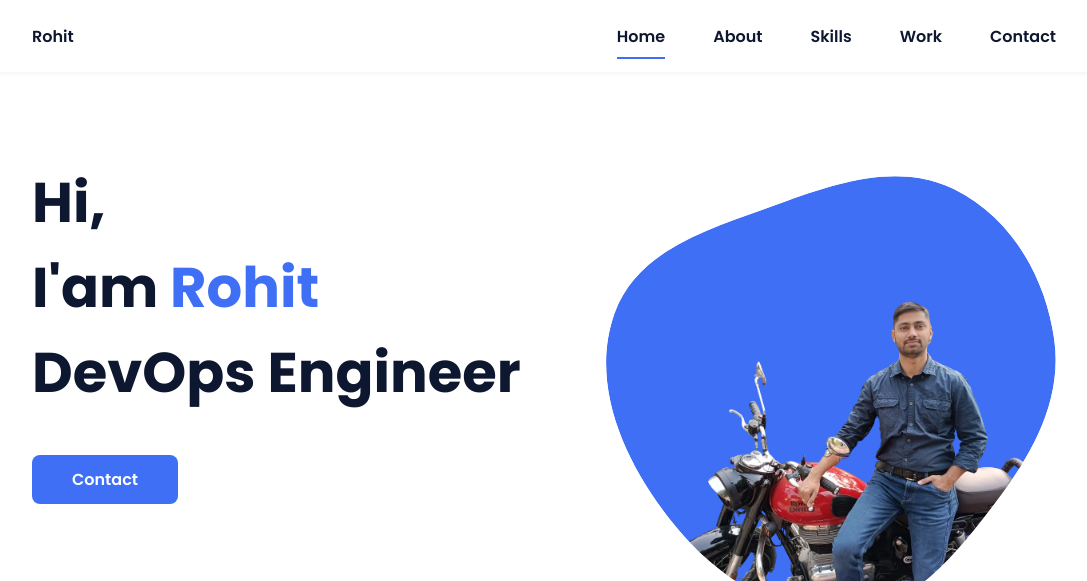
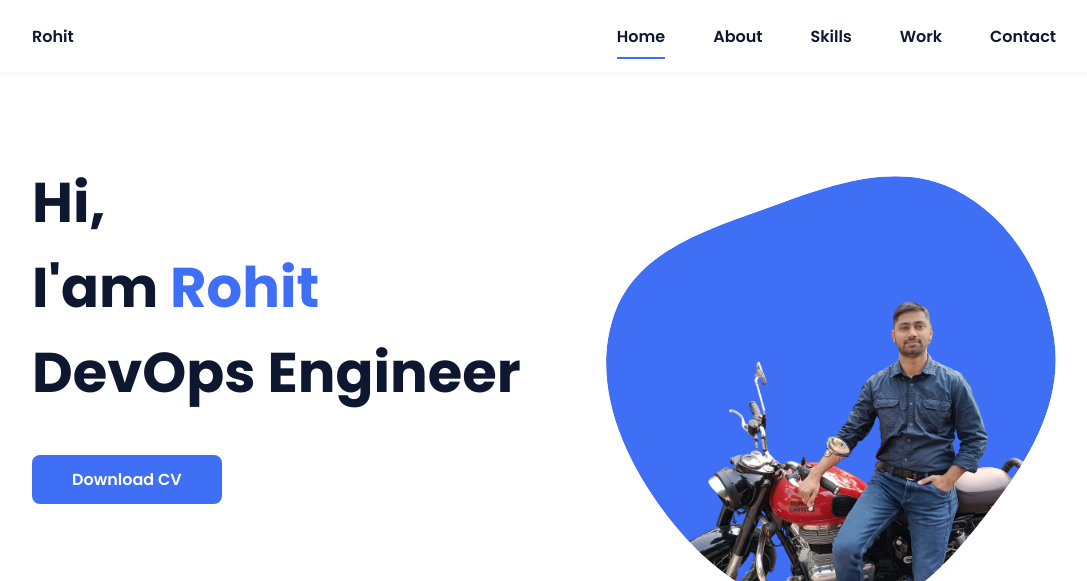
Before and after one commit to klaw321/5, a plain HTML site: page index.html in a window 1280 px wide. Shown: the top 581 px of the page, without its empty margins (96-1183 px from the left). Drawn offline with nearby package versions, Linux system fonts and the light colour scheme.

Commit message:
Added Download CV button

```diff
--- a/index.html
+++ b/index.html
@@ -41,7 +41,7 @@
                 <div class="home__data">
                     <h1 class="home__title">Hi,<br>I'am <span class="home__title-color">Rohit</span><br> DevOps Engineer</h1>
 
-                    <a href="#" class="button">Contact</a>
+                    <a href="assets/pdf/GitCheatSheet.pdf" target="_blank" class="button">Download CV</a>
                 </div>
 
                 <div class="home__social">
```
